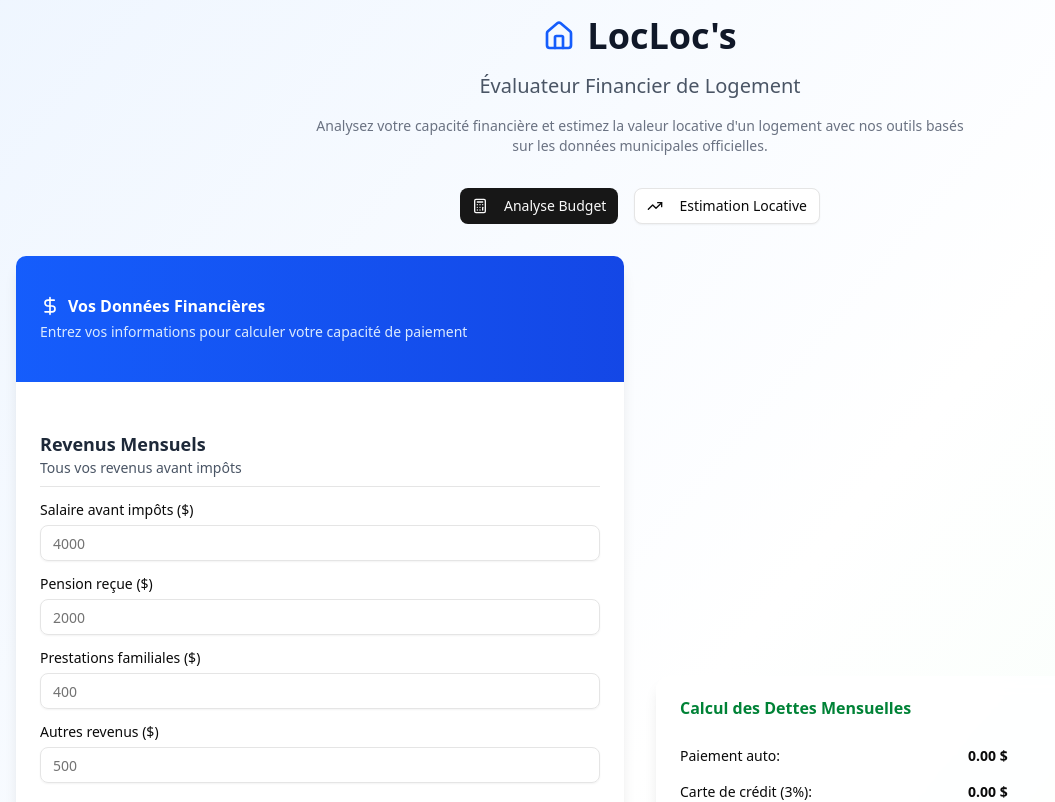
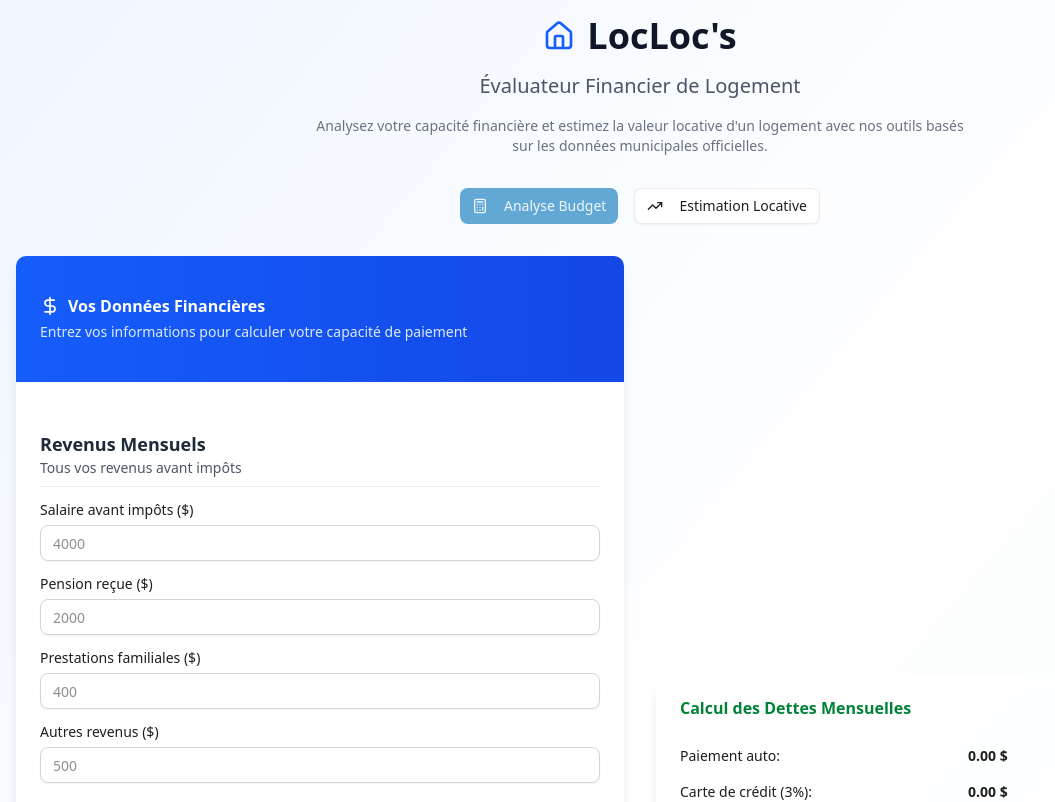
Before and after one commit to PrimPom/mpai_mvp_loclocs, a Next.js app: page / in a window 1280 px wide. Shown: the top 802 px of the page, without its empty margins (0-1055 px from the left). Built offline with nearby package versions, Linux system fonts and the light colour scheme.

Commit message:
configure clors

```diff
--- a/app/globals.css
+++ b/app/globals.css
@@ -8,7 +8,7 @@
   --color-foreground: var(--foreground);
   --font-sans: var(--font-geist-sans);
   --font-mono: var(--font-geist-mono);
-  --color-sidebar-ring: var(--sidebar-ring);
+/*  --color-sidebar-ring: var(--sidebar-ring);
   --color-sidebar-border: var(--sidebar-border);
   --color-sidebar-accent-foreground: var(--sidebar-accent-foreground);
   --color-sidebar-accent: var(--sidebar-accent);
@@ -20,21 +20,22 @@
   --color-chart-4: var(--chart-4);
   --color-chart-3: var(--chart-3);
   --color-chart-2: var(--chart-2);
-  --color-chart-1: var(--chart-1);
+  --color-chart-1: var(--chart-1); */
   --color-ring: var(--ring);
   --color-input: var(--input);
   --color-border: var(--border);
-  --color-destructive: var(--destructive);
+  --color-star: var(--star)
+/*  --color-destructive: var(--destructive);
   --color-accent-foreground: var(--accent-foreground);
-  --color-accent: var(--accent);
+  --color-accent: var(--accent); */
   --color-muted-foreground: var(--muted-foreground);
   --color-muted: var(--muted);
   --color-secondary-foreground: var(--secondary-foreground);
   --color-secondary: var(--secondary);
   --color-primary-foreground: var(--primary-foreground);
   --color-primary: var(--primary);
-  --color-popover-foreground: var(--popover-foreground);
-  --color-popover: var(--popover);
+/*  --color-popover-foreground: var(--popover-foreground);
+  --color-popover: var(--popover); */
   --color-card-foreground: var(--card-foreground);
   --color-card: var(--card);
   --radius-sm: calc(var(--radius) - 4px);
@@ -45,25 +46,26 @@
 
 :root {
   --radius: 0.625rem;
-  --background: oklch(1 0 0);
-  --foreground: oklch(0.145 0 0);
-  --card: oklch(1 0 0);
-  --card-foreground: oklch(0.145 0 0);
-  --popover: oklch(1 0 0);
-  --popover-foreground: oklch(0.145 0 0);
-  --primary: oklch(0.205 0 0);
-  --primary-foreground: oklch(0.985 0 0);
-  --secondary: oklch(0.97 0 0);
-  --secondary-foreground: oklch(0.205 0 0);
-  --muted: oklch(0.97 0 0);
-  --muted-foreground: oklch(0.556 0 0);
-  --accent: oklch(0.97 0 0);
+  --background: #FFFFFF;
+  --foreground:  #1D1F1E;
+  --card: #FFFFFF;
+  --card-foreground: #1D1F1E;
+/*  --popover: oklch(1 0 0);
+  --popover-foreground: oklch(0.145 0 0); */
+  --primary: #62A8D5;
+  --primary-foreground: #EFF6FB;
+  --secondary: #F2F2F2;
+  --secondary-foreground: #313131;
+  --muted: #F8FCFF;
+  --muted-foreground: #36382E;
+/*  --accent: oklch(0.97 0 0);
   --accent-foreground: oklch(0.205 0 0);
-  --destructive: oklch(0.577 0.245 27.325);
-  --border: oklch(0.922 0 0);
-  --input: oklch(0.922 0 0);
-  --ring: oklch(0.708 0 0);
-  --chart-1: oklch(0.646 0.222 41.116);
+  --destructive: oklch(0.577 0.245 27.325); */
+  --border: #EBEBEB;
+  --input: #D0D5DD;
+  --ring: #62A8D5;
+  --star:#FFD029;
+/*  --chart-1: oklch(0.646 0.222 41.116);
   --chart-2: oklch(0.6 0.118 184.704);
   --chart-3: oklch(0.398 0.07 227.392);
   --chart-4: oklch(0.828 0.189 84.429);
@@ -75,42 +77,9 @@
   --sidebar-accent: oklch(0.97 0 0);
   --sidebar-accent-foreground: oklch(0.205 0 0);
   --sidebar-border: oklch(0.922 0 0);
-  --sidebar-ring: oklch(0.708 0 0);
+  --sidebar-ring: oklch(0.708 0 0); */
 }
 
-.dark {
-  --background: oklch(0.145 0 0);
-  --foreground: oklch(0.985 0 0);
-  --card: oklch(0.205 0 0);
-  --card-foreground: oklch(0.985 0 0);
-  --popover: oklch(0.205 0 0);
-  --popover-foreground: oklch(0.985 0 0);
-  --primary: oklch(0.922 0 0);
-  --primary-foreground: oklch(0.205 0 0);
-  --secondary: oklch(0.269 0 0);
-  --secondary-foreground: oklch(0.985 0 0);
-  --muted: oklch(0.269 0 0);
-  --muted-foreground: oklch(0.708 0 0);
-  --accent: oklch(0.269 0 0);
-  --accent-foreground: oklch(0.985 0 0);
-  --destructive: oklch(0.704 0.191 22.216);
-  --border: oklch(1 0 0 / 10%);
-  --input: oklch(1 0 0 / 15%);
-  --ring: oklch(0.556 0 0);
-  --chart-1: oklch(0.488 0.243 264.376);
-  --chart-2: oklch(0.696 0.17 162.48);
-  --chart-3: oklch(0.769 0.188 70.08);
-  --chart-4: oklch(0.627 0.265 303.9);
-  --chart-5: oklch(0.645 0.246 16.439);
-  --sidebar: oklch(0.205 0 0);
-  --sidebar-foreground: oklch(0.985 0 0);
-  --sidebar-primary: oklch(0.488 0.243 264.376);
-  --sidebar-primary-foreground: oklch(0.985 0 0);
-  --sidebar-accent: oklch(0.269 0 0);
-  --sidebar-accent-foreground: oklch(0.985 0 0);
-  --sidebar-border: oklch(1 0 0 / 10%);
-  --sidebar-ring: oklch(0.556 0 0);
-}
 
 @layer base {
   * {
@@ -120,3 +89,32 @@
     @apply bg-background text-foreground;
   }
 }
+
+::-webkit-scrollbar {
+  width: 20px;
+  height: 10px;
+}
+
+::-webkit-scrollbar-track {
+  background: var(--muted);
+  border-radius: var(--radius);
+}
+
+::-webkit-scrollbar-thumb {
+  background: var(--primary);
+  border-radius: var(--radius);
+}
+
+::-webkit-scrollbar-thumb:hover {
+  background: var(--primary) / 0.8;
+}
+
+* {
+  /*    scrollbar-width: thin; */
+  scrollbar-color: var(--primary) var(--muted);
+}
+
+@utility container {
+  center: true;
+  padding: 2rem;
+}
--- a/app/page.tsx
+++ b/app/page.tsx
@@ -510,8 +510,8 @@ export default function RentalEvaluationApp() {
           <div className="grid md:grid-cols-2 gap-8 items-center">
             {/* Formulaire données propriété */}
             <div className="space-y-6">
-              <Card className="shadow-lg border-0 bg-white/80 backdrop-blur">
-                <CardHeader className="bg-gradient-to-r from-green-600 to-green-700 text-white rounded-t-lg">
+              <Card className="shadow-lg border-0 bg-white/80 backdrop-blur pt-0">
+                <CardHeader className="bg-gradient-to-r from-green-600 to-green-700 text-white rounded-t-lg py-10">
                   <CardTitle className="flex items-center space-x-2">
                     <Home className="w-5 h-5" />
                     <span>Données de la Propriété</span>
--- /dev/null
+++ b/app/simulation/page.tsx
@@ -0,0 +1,9 @@
+import React from "react";
+
+export default function SimulaionPage() {
+  return (
+    <div className="h-screen w-screen flex justify-center items-center">
+      <span className="text-primary">TEST</span>
+    </div>
+  );
+}
```
